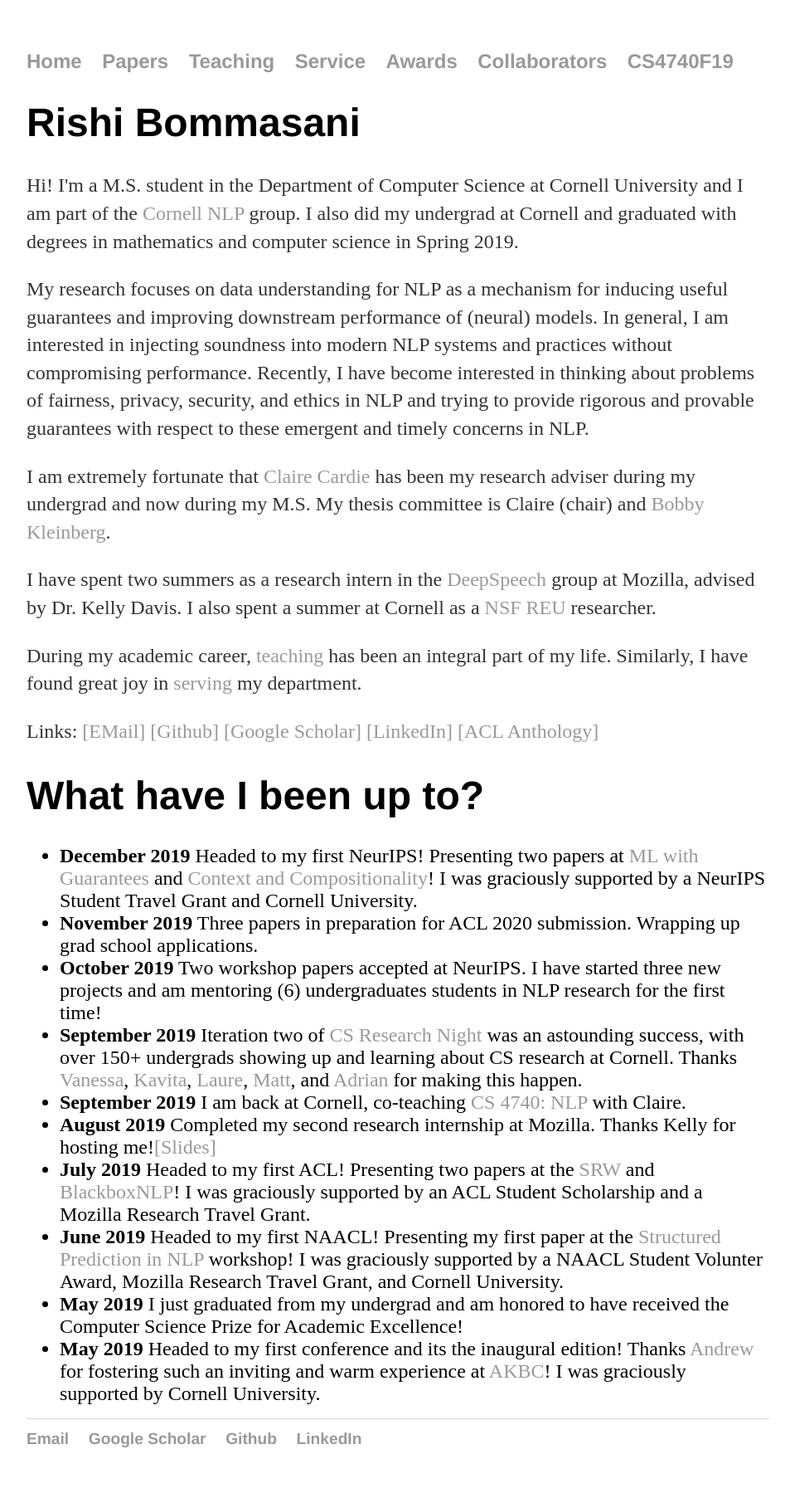
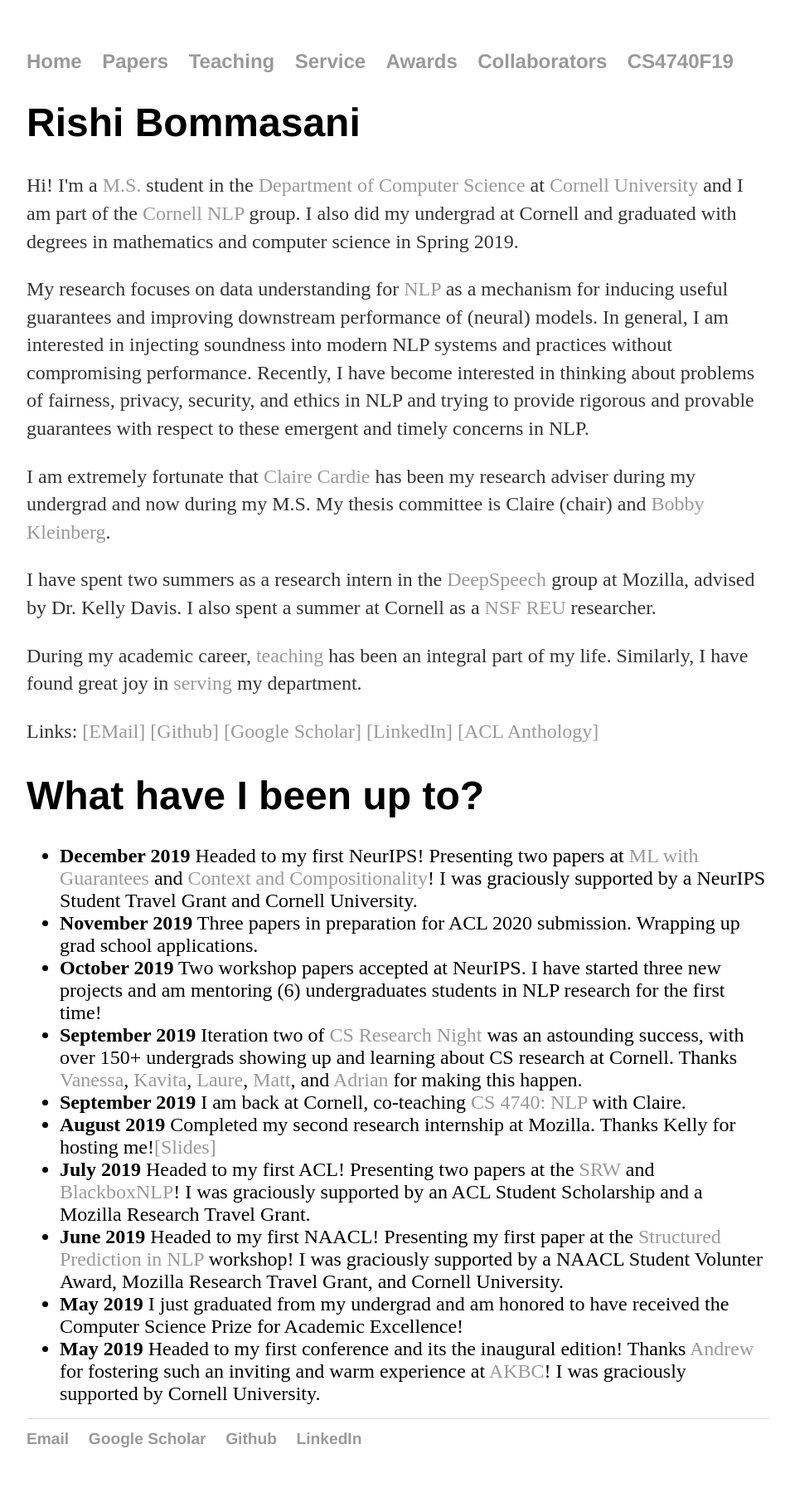
Before and after one commit to rishibommasani/rishibommasani.github.io, a Jekyll site: the page built from index.html, in a window 1280 px wide. Shown: the whole page at 83% size, without its empty margins (160-1113 px from the left). Built offline with Jekyll 4.4.1, drawn with Linux system fonts in a browser that asks for light colours; some of the changed lines change nothing that is shown.

Commit message:
more hyperlinks

```diff
--- a/index.html
+++ b/index.html
@@ -4,10 +4,10 @@ title: Rishi Bommasani
 ---
     		<div class="blurb">
         		<h1> Rishi Bommasani</h1>
-				<p>Hi! I'm a M.S. student in the Department of Computer Science at Cornell University and I am part of the <a href="https://nlp.cornell.edu/">Cornell NLP</a> group. I also did my undergrad at Cornell and graduated with degrees in mathematics and computer science in Spring 2019.</p>
+				<p>Hi! I'm a <a href="https://www.cs.cornell.edu/ms">M.S.</a> student in the <a href="https://www.cs.cornell.edu">Department of Computer Science</a> at <a href="https://www.cornell.edu">Cornell University</a> and I am part of the <a href="https://nlp.cornell.edu/">Cornell NLP</a> group. I also did my undergrad at Cornell and graduated with degrees in mathematics and computer science in Spring 2019.</p>
 
 				<p>
-				My research focuses on data understanding for NLP as a mechanism for inducing useful guarantees and improving downstream performance of (neural) models.
+					My research focuses on data understanding for <a href="https://en.wikipedia.org/wiki/Natural_language_processing">NLP</a> as a mechanism for inducing useful guarantees and improving downstream performance of (neural) models.
 				In general, I am interested in injecting soundness into modern NLP systems and practices without compromising performance.
 				Recently, I have become interested in thinking about problems of fairness, privacy, security, and ethics in NLP and trying to provide rigorous and provable guarantees with respect to these emergent and timely concerns in NLP.
 				</p>
```
